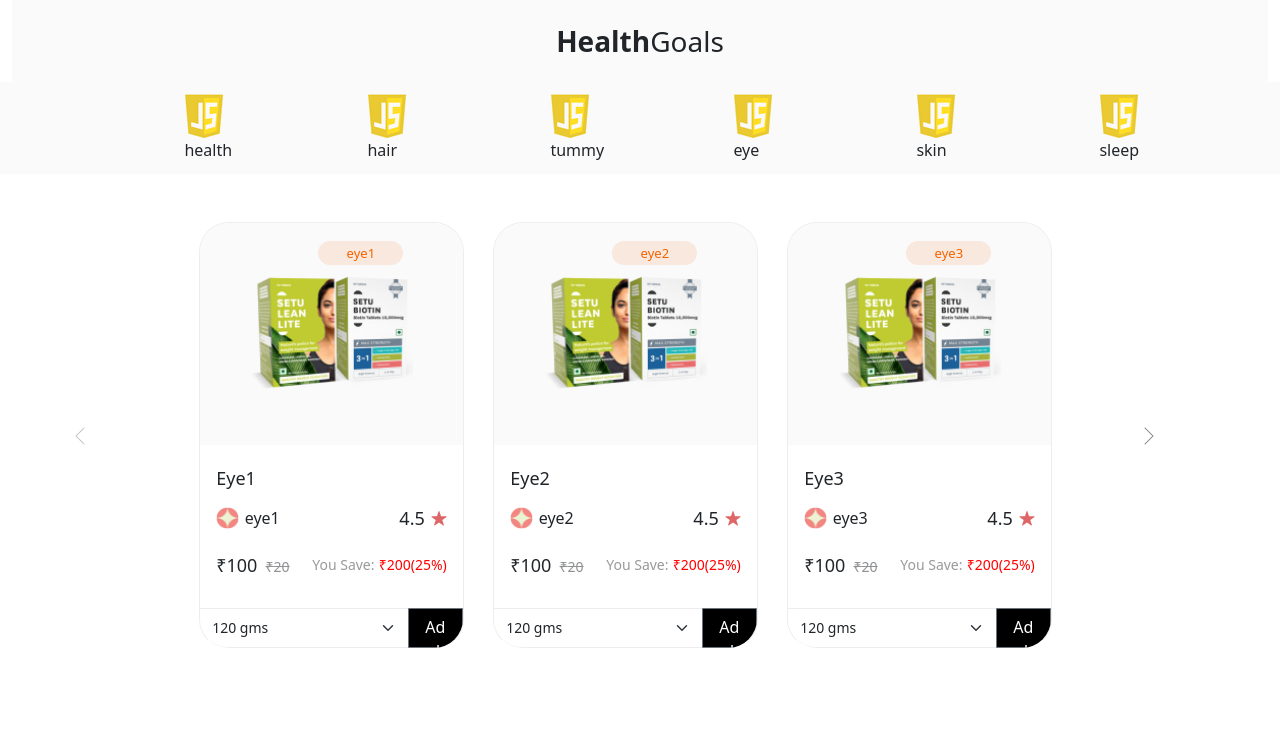
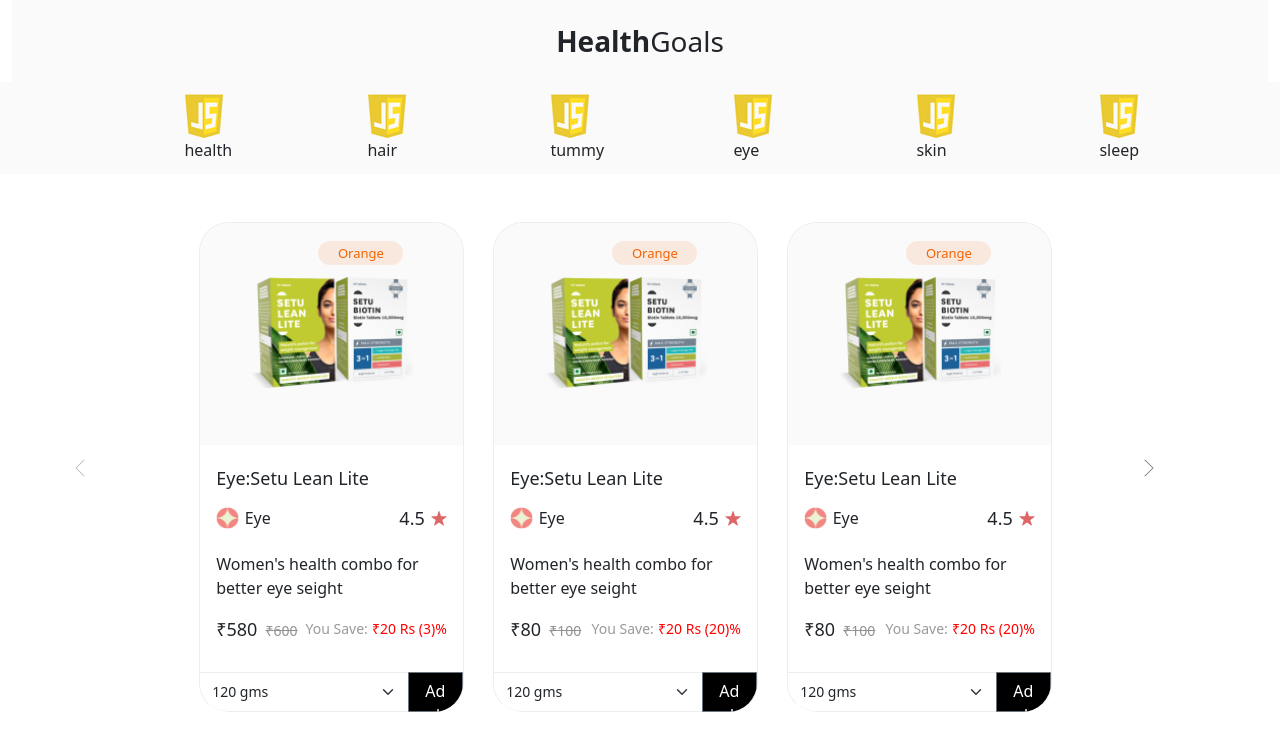
Before and after one commit to Reemanshi0703/setu, a React (Create React App) app: page / in a window 1280 px wide. Shown: the top 750 px of the page. Built offline with nearby package versions, Linux system fonts and the light colour scheme.

Commit message:
data added

```diff
--- a/src/components/healthGoals/components/card/index.js
+++ b/src/components/healthGoals/components/card/index.js
@@ -1,25 +1,24 @@
 import { Col, Card, CardImg, CardTitle, CardBody, CardText, Button, Input } from "reactstrap";
-import skinIcon from "../../../../assets/images/skin.png";
 import starIcon from "../../../../assets/images/star.png";
 import cardImg from "../../../../assets/images/card-img.png";
 
-function CardComponent({ description , discount, id, photoUrl, price, rating, title}) {
+const CardComponent = ({ description , discount, photoUrl, price, rating, title, type, flavour}) => {
   return (
           <Col xl="12" className="my-5">
             <Card>
             <div className="flavour-wrapper">
               <CardImg src={cardImg} alt="Card image cap" top width="100%" />
               <Button className="change-flavour">
-              {title}
+                {flavour}
               </Button>
             </div>
               <CardBody>
                 <CardTitle tag="h5">
-                  {title}
+                {`${type}:${title}`}
                 </CardTitle>
                 <div className="skin-rating">
                   <div className="skin-rating-left">
-                    <img src={skinIcon} alt="skin"  /> <span>{title}</span>
+                    <img src={photoUrl} alt="skin"  /> <span>{type}</span>
                   </div>
                   <div className="skin-rating-right">
                     <span>{rating}</span> <img src={starIcon} />
@@ -30,11 +29,13 @@
                 </CardText>
                 <div className="pricing">
                   <div className="pricing-left">
-                    <span className="full-price">&#x20b9;{price}</span> <span className="price-cut">&#x20b9;{discount}</span>
+                    <span className="full-price">&#x20b9;{price-discount}</span> <span className="price-cut">&#x20b9;{price}</span>
                   </div>
                   <div className="pricing-right">
-                    <span className="you-save">You Save:</span> <span className="red-price">&#x20b9;200(25%)</span>
+                    <span className="you-save">You Save:</span> <span className="red-price">&#x20b9;{`${discount} Rs (${Math.round(discount/price*100)})%`}</span>
                   </div>
+
+
                 </div>
               </CardBody>
               <CardBody className="bottom-cart">
--- a/src/components/healthGoals/utils.js
+++ b/src/components/healthGoals/utils.js
@@ -1,275 +1,392 @@
+import skinIcon from "../../assets/images/skin.png";
+
 const data = {
     eye: [
         {
             "id": 1,
-            "photoUrl": "",
-            "title": "eye1",
-            "price": 100,
+            "photoUrl": skinIcon,
+            "title": "Setu lean lite",
+            "type": "Eye",
+            "price": 600,
             "discount": 20,
-            "description": "",
-            "rating": 4.5
+            "description": "Women's health combo for better eye seight",
+            "rating": 4.5,
+            "flavour": "Orange"
         },
         {
             "id": 2,
-            "photoUrl": "",
-            "title": "eye2",
+            "photoUrl": skinIcon,
+            "title": "Setu lean lite",
             "price": 100,
             "discount": 20,
-            "description": "",
-            "rating": 4.5
+            "type": "Eye",
+            "description": "Women's health combo for better eye seight",
+            "rating": 4.5,
+            "flavour": "Orange"
         },
         {
-            "id": 1,
-            "photoUrl": "",
-            "title": "eye3",
+            "id": 3,
+            "photoUrl": skinIcon,
+            "title": "Setu lean lite",
+            "price": 100,
+            "type": "Eye",
+            "discount": 20,
+            "description": "Women's health combo for better eye seight",
+            "rating": 4.5,
+            "flavour": "Orange"
+        },
+        {
+            "id": 4,
+            "photoUrl": skinIcon,
+            "title": "Setu lean lite",
+            "type": "Eye",
             "price": 100,
             "discount": 20,
-            "description": "",
-            "rating": 4.5
+            "description": "Women's health combo for better eye seight",
+            "rating": 4.5,
+            "flavour": "Orange"
         },
         {
-            "id": 2,
-            "photoUrl": "",
-            "title": "eye4",
+            "id": 5,
+            "photoUrl": skinIcon,
+            "title": "eye5",
+            "type": "Eye",
             "price": 100,
             "discount": 20,
-            "description": "",
-            "rating": 4.5
+            "description": "Women's health combo for better eye seight",
+            "rating": 4.5,
+            "flavour": "Orange"
         },
         {
-            "id": 2,
-            "photoUrl": "",
-            "title": "eye5",
+            "id": 6,
+            "photoUrl": skinIcon,
+            "title": "eye6",
+            "type": "Eye",
             "price": 100,
             "discount": 20,
-            "description": "",
-            "rating": 4.5
-        },
-        {
-            "id": 2,
-            "photoUrl": "",
-            "title": "eye6",
-            "price": 100,
-            "discount": 20,
-            "description": "",
-            "rating": 4.5
+            "description": "Women's health combo for better eye seight",
+            "rating": 4.5,
+            "flavour": "Orange"
         }
     ],
     hair:[
         {
-            "id": 3,
-            "photoUrl": "",
+            "id": 7,
+            "photoUrl": skinIcon,
+            "type": "Hair",
             "title": "hair1",
             "price": 100,
             "discount": 20,
-            "description": "",
-            "rating": 3
+            "description": "Women's health combo for better hair quality and strength",
+            "rating": 3,
+            "flavour": "Orange"
         },
         {
-            "id": 4,
-            "photoUrl": "",
+            "id": 8,
+            "photoUrl": skinIcon,
+            "type": "Hair",
             "title": "hair2",
             "price": 100,
             "discount": 20,
-            "description": "",
-            "rating": 3
+            "description": "Women's health combo for better hair quality and strength",
+            "rating": 3,
+            "flavour": "Orange"
         },
         {
-            "id": 4,
-            "photoUrl": "",
+            "id": 9,
+            "photoUrl": skinIcon,
             "title": "hair3",
+            "type": "Hair",
             "price": 100,
             "discount": 20,
-            "description": "",
-            "rating": 3
+            "description": "Women's health combo for better hair quality and strength",
+            "rating": 3,
+            "flavour": "Orange"
         },
         {
-            "id": 4,
-            "photoUrl": "",
+            "id": 10,
+            "photoUrl": skinIcon,
             "title": "hair4",
+            "type": "Hair",
             "price": 100,
             "discount": 20,
-            "description": "",
-            "rating": 3
+            "description": "Women's health combo for better hair quality and strength",
+            "rating": 3,
+            "flavour": "Orange"
         },
         {
-            "id": 4,
-            "photoUrl": "",
+            "id": 11,
+            "photoUrl": skinIcon,
             "title": "hair5",
+            "type": "Hair",
             "price": 100,
             "discount": 20,
-            "description": "",
-            "rating": 3
+            "description": "Women's health combo for better hair quality and strength",
+            "rating": 3,
+            "flavour": "Orange"
         },
         {
-            "id": 4,
-            "photoUrl": "",
+            "id": 12,
+            "photoUrl": skinIcon,
             "title": "hair6",
+            "type": "Hair",
             "price": 100,
             "discount": 20,
-            "description": "",
-            "rating": 3
+            "description": "Women's health combo for better hair quality and strength",
+            "rating": 3,
+            "flavour": "Orange"
         }
     ],
     skin:[
         {
-            "id": 3,
-            "photoUrl": "",
+            "id": 13,
+            "photoUrl": skinIcon,
             "title": "skin1",
+            "type": "Skin",
             "price": 100,
             "discount": 20,
-            "description": "",
-            "rating": 3
+            "description": "Women's health combo for better skin quality",
+            "rating": 3,
+            "flavour": "Orange"
         },
         {
-            "id": 4,
-            "photoUrl": "",
+            "id": 14,
+            "photoUrl": skinIcon,
             "title": "skin2",
             "price": 100,
             "discount": 20,
-            "description": "",
-            "rating": 3
+            "type": "Skin",
+            "description": "Women's health combo for better skin quality",
+            "rating": 3,
+            "flavour": "Orange"
         },
         {
-            "id": 3,
-            "photoUrl": "",
+            "id": 15,
+            "photoUrl": skinIcon,
             "title": "skin3",
             "price": 100,
+            "type": "Skin",
             "discount": 20,
-            "description": "",
-            "rating": 3
+            "description": "Women's health combo for better skin quality",
+            "rating": 3,
+            "flavour": "Orange"
         },
         {
-            "id": 4,
-            "photoUrl": "",
+            "id": 16,
+            "photoUrl": skinIcon,
             "title": "skin4",
+            "type": "Skin",
             "price": 100,
             "discount": 20,
-            "description": "",
-            "rating": 3
+            "description": "Women's health combo for better skin quality",
+            "rating": 3,
+            "flavour": "Orange"
         }
     ],
     tummy:[
         {
-            "id": 5,
-            "photoUrl": "",
+            "id": 17,
+            "photoUrl": skinIcon,
             "title": "tummy1",
             "price": 100,
+            "type": "Tummy",
             "discount": 20,
-            "description": "",
-            "rating": 3
+            "description": "Women's health combo to lower tummy fat",
+            "rating": 3,
+            "flavour": "Orange"
         },
         {
-            "id": 6,
-            "photoUrl": "",
+            "id": 18,
+            "photoUrl": skinIcon,
             "title": "tummy2",
+            "type": "Tummy",
             "price": 100,
             "discount": 20,
-            "description": "",
-            "rating": 3
+            "description": "Women's health combo to lower tummy fat",
+            "rating": 3,
+            "flavour": "Orange"
         },
         {
-            "id": 6,
-            "photoUrl": "",
+            "id": 19,
+            "photoUrl": skinIcon,
             "title": "tummy2",
+            "type": "Tummy",
             "price": 100,
             "discount": 20,
-            "description": "",
-            "rating": 3
+            "description": "Women's health combo to lower tummy fat",
+            "rating": 3,
+            "flavour": "Orange"
         },
         {
-            "id": 6,
-            "photoUrl": "",
+            "id": 20,
+            "photoUrl": skinIcon,
             "title": "tummy2",
+            "type": "Tummy",
             "price": 100,
             "discount": 20,
-            "description": "",
-            "rating": 3
+            "description": "Women's health combo to lower tummy fat",
+            "rating": 3,
+            "flavour": "Orange"
         }
     ],
     sleep:[
         {
-            "id": 5,
-            "photoUrl": "",
+            "id": 21,
+            "photoUrl": skinIcon,
             "title": "sleep1",
+            "type": "Tummy",
             "price": 100,
             "discount": 20,
-            "description": "",
-            "rating": 3
+            "description": "Women's health combo for better sleep",
+            "rating": 3,
+            "flavour": "Orange"
         },
         {
-            "id": 6,
-            "photoUrl": "",
+            "id": 22,
+            "photoUrl": skinIcon,
             "title": "sleep2",
+            "type": "Tummy",
             "price": 100,
             "discount": 20,
-            "description": "",
-            "rating": 3
+            "description": "Women's health combo for better sleep",
+            "rating": 3,
+            "flavour": "Orange"
         },
         {
-            "id": 6,
-            "photoUrl": "",
+            "id": 23,
+            "photoUrl": skinIcon,
             "title": "sleep2",
+            "type": "Tummy",
             "price": 100,
             "discount": 20,
-            "description": "",
-            "rating": 3
+            "description": "Women's health combo for better sleep",
+            "rating": 3,
+            "flavour": "Orange"
         },
         {
-            "id": 6,
-            "photoUrl": "",
+            "id": 24,
+            "photoUrl": skinIcon,
             "title": "sleep2",
+            "type": "Tummy",
             "price": 100,
             "discount": 20,
-            "description": "",
-            "rating": 3
+            "description": "Women's health combo for better sleep",
+            "rating": 3,
+            "flavour": "Orange"
         }
     ],
     weight:[
         {
-            "id": 5,
-            "photoUrl": "",
+            "id": 25,
+            "photoUrl": skinIcon,
             "title": "weight1",
+            "type": "Weight",
             "price": 100,
             "discount": 20,
-            "description": "",
-            "rating": 3
+            "description": "Women's health combo to reduce weight",
+            "rating": 3,
+            "flavour": "Orange"
         },
         {
-            "id": 6,
-            "photoUrl": "",
+            "id": 26,
+            "photoUrl": skinIcon,
             "title": "weight2",
+            "type": "Weight",
             "price": 100,
             "discount": 20,
-            "description": "",
-            "rating": 3
+            "description": "Women's health combo to reduce weight",
+            "rating": 3,
+            "flavour": "Orange"
         },
         {
-            "id": 6,
-            "photoUrl": "",
-            "title": "weight2",
+            "id": 27,
+            "photoUrl": skinIcon,
+            "title": "weight3",
+            "type": "Weight",
             "price": 100,
             "discount": 20,
-            "description": "",
-            "rating": 3
+            "description": "Women's health combo to reduce weight",
+            "rating": 3,
+            "flavour": "Orange"
         },
         {
-            "id": 6,
-            "photoUrl": "",
-            "title": "weight2",
+            "id": 28,
+            "photoUrl": skinIcon,
+            "title": "weight4",
+            "type": "Weight",
             "price": 100,
             "discount": 20,
-            "description": "",
-            "rating": 3
+            "description": "Women's health combo to reduce weight",
+            "rating": 3,
+            "flavour": "Orange"
         },
         {
-            "id": 6,
-            "photoUrl": "",
-            "title": "weight2",
+            "id": 29,
+            "photoUrl": skinIcon,
+            "title": "weight5",
+            "type": "Weight",
             "price": 100,
             "discount": 20,
-            "description": "",
-            "rating": 3
+            "description": "Women's health combo to reduce weight",
+            "rating": 3,
+            "flavour": "Orange"
+        }
+    ],
+    health:[
+        {
+            "id": 25,
+            "photoUrl": skinIcon,
+            "title": "weight1",
+            "type": "Height",
+            "price": 100,
+            "discount": 20,
+            "description": "Women's health combo to for better heath",
+            "rating": 3,
+            "flavour": "Orange"
+        },
+        {
+            "id": 26,
+            "photoUrl": skinIcon,
+            "title": "weight2",
+            "type": "Height",
+            "price": 100,
+            "discount": 20,
+            "description": "Women's health combo to for better heath",
+            "rating": 3,
+            "flavour": "Orange"
+        },
+        {
+            "id": 27,
+            "photoUrl": skinIcon,
+            "title": "weight3",
+            "type": "Height",
+            "price": 100,
+            "discount": 20,
+            "description": "Women's health combo to for better heath",
+            "rating": 3,
+            "flavour": "Orange"
+        },
+        {
+            "id": 28,
+            "photoUrl": skinIcon,
+            "title": "weight4",
+            "type": "Height",
+            "price": 100,
+            "discount": 20,
+            "description": "Women's health combo to for better heath",
+            "rating": 3,
+            "flavour": "Orange"
+        },
+        {
+            "id": 29,
+            "photoUrl": skinIcon,
+            "title": "weight5",
+            "type": "Height",
+            "price": 100,
+            "discount": 20,
+            "description": "Women's health combo to for better heath",
+            "rating": 3,
+            "flavour": "Orange"
         }
     ]
 }
```
Also changed, not shown: src/components/healthGoals/components/header/index.js (+25 -68 lines), src/components/healthGoals/index.js (+6 -9 lines).
